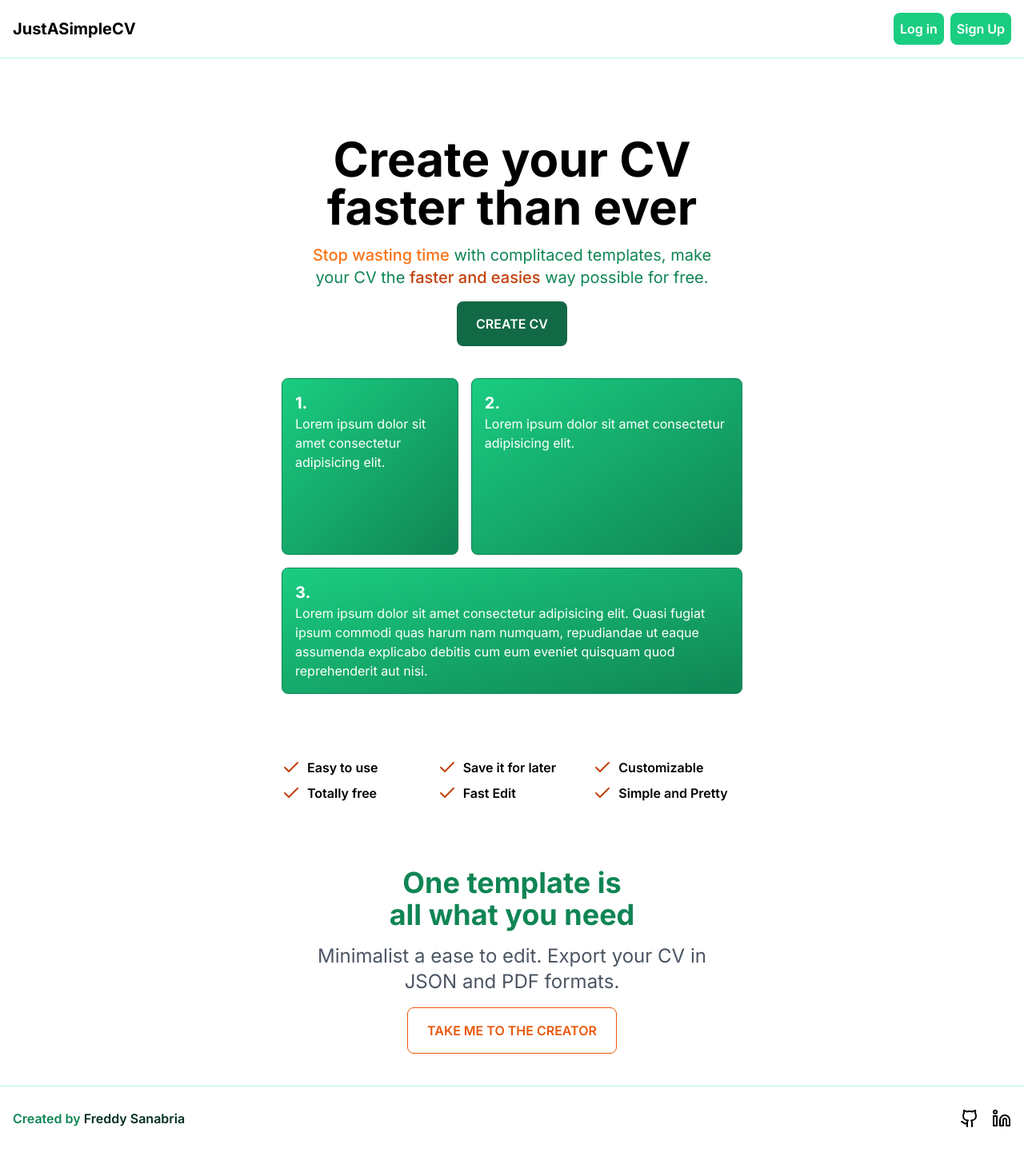
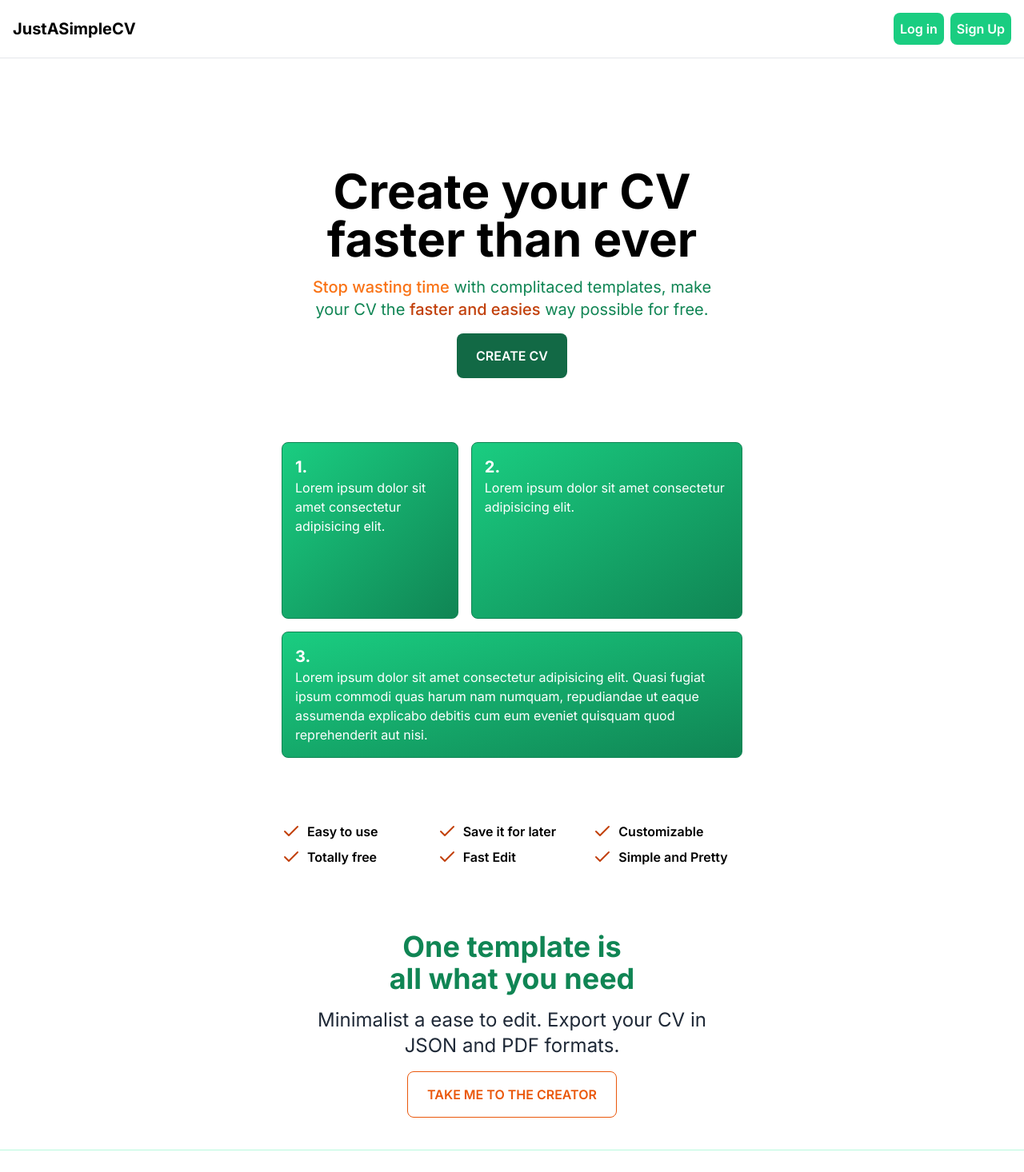
Before and after one commit to freddwithy/just-a-simple-cv, a Next.js app: page / in a window 1280 px wide. Shown: the top 1466 px of the page at 80% size. Before the commit the page ends 1438 px from the top, so only its background shows below. Built offline with nearby package versions, Linux system fonts and the light colour scheme; no server answers; what tailwindcss-animated would draw is missing.

Commit message:
more styling

```diff
--- a/app/components/BentoGrid.tsx
+++ b/app/components/BentoGrid.tsx
@@ -3,7 +3,7 @@ import Container from "./ui/Container"
 const BentoGrid = () => {
     return (
         <Container className="max-w-xl w-full">
-            <div className="grid grid-rows-5 grid-cols-5 gap-4 py-10 w-full mx-auto">
+            <div className="grid grid-rows-5 grid-cols-5 gap-4 w-full mx-auto">
                 <div className="col-span-2 row-span-3 bg-gradient-to-tl from-mystic-700 to-mystic-500 border border-mystic-700 h-auto w-full rounded-lg p-4">
                     <span className="text-white font-bold text-xl">1.</span>
                     <p className="text-white text-pretty">Lorem ipsum dolor sit amet consectetur adipisicing elit.</p>
--- a/app/components/Features.tsx
+++ b/app/components/Features.tsx
@@ -12,7 +12,7 @@ const features = [
 
 const Features = () => {
     return (
-        <Container className="w-full max-w-xl py-10 flex justify-center ">
+        <Container className="w-full max-w-xl flex justify-center ">
             <div className="grid grid-cols-3 grid-rows-2 w-full justify-center items-center gap-2">
                 {
                     features.map((feat) => (
--- a/app/components/Header.tsx
+++ b/app/components/Header.tsx
@@ -38,7 +38,7 @@ export const Header = ({ navLinks }: HeaderProps) => {
 
 
     return (
-        <header className="flex justify-between p-4 items-center border-b border-mystic-200">
+        <header className="flex justify-between p-4 items-center border-b border-gray-200">
             <div>
                 <Link href="/">
                     <p className="text-xl font-bold text-black">JustASimpleCV</p>
--- a/app/components/SecondHero.tsx
+++ b/app/components/SecondHero.tsx
@@ -4,9 +4,9 @@ import Container from "./ui/Container"
 const SecondHero = () => {
     return (
         <Container>
-            <div className="flex flex-col gap-y-4 items-center py-10 justify-center text-center">
+            <div className="flex flex-col gap-y-4 items-center justify-center text-center">
                 <h2 className="text-4xl font-bold text-mystic-700 text-balance">One template is all what you need</h2>
-                <p className="text-gray-600 text-2xl text-pretty">Minimalist a ease to edit. Export your CV in JSON and PDF formats.</p>
+                <p className="text-gray-800 text-2xl text-pretty">Minimalist a ease to edit. Export your CV in JSON and PDF formats.</p>
                 <Link href="/create" className="border-orange-600 border px-6 py-4 rounded-lg w-auto hover:bg-orange-500 transition-colors text-orange-600 hover:text-white">
                 <p className="font-semibold">TAKE ME TO THE CREATOR</p>
                 </Link>
--- a/app/components/ui/Container.tsx
+++ b/app/components/ui/Container.tsx
@@ -9,7 +9,7 @@ interface ContainerProps {
 
 const Container: React.FC<ContainerProps> = ({ children, className }) => {
   // Agrega las clases de Tailwind al contenedor
-  const containerClasses = `mx-auto max-w-lg ${className || ''}`;
+  const containerClasses = `py-10 mx-auto max-w-lg ${className || ''}`;
 
   return (
     <div className={containerClasses}>{children}</div>
--- a/app/create/page.tsx
+++ b/app/create/page.tsx
@@ -14,13 +14,12 @@ export default async function CreatePage () {
     return (
         <>
             <Header navLinks={navLinks} />
-            <Container>
+
                 <div className="flex flex-col md:flex-row">
                     <CVFormComponent  />
                     <main className="border-l py-10 border-mystic-200 flex items-center bg-mystic-200 flex-col gap-y-8 flex-grow max-h-screen overflow-y-scroll">
                     </main>
                 </div>
-            </Container>
         </>
 
     )
```
